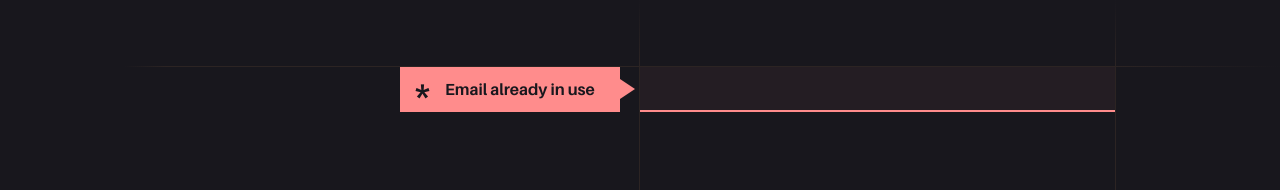
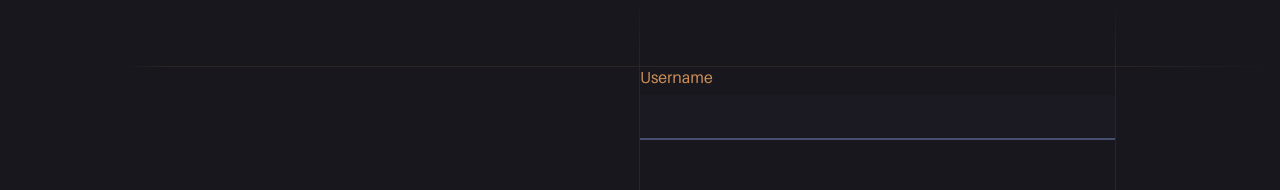
Before and after one commit to lnfrative/project-react, a React app: page / in a window 1280 px wide. Shown: the top 190 px of the page. Built offline with nearby package versions, Linux system fonts and the light colour scheme.

Commit message:
InputLabel component

```diff
--- /dev/null
+++ b/src/components/InputLabel/index.tsx
@@ -0,0 +1,23 @@
+// region import
+import React from 'react'
+
+// utilities
+import { InputLabelProps } from '@/utilities/interfaces'
+
+// components
+import { Input } from '@/components'
+
+// style
+import styles from './style.css'
+// endregion
+
+function InputLabel(props: InputLabelProps) {
+  return (
+    <div className={styles.container}>
+      <div className={styles.title}>{props.title}</div>
+      <Input {...props.inputProps} />
+    </div>
+  )
+}
+
+export default InputLabel
--- /dev/null
+++ b/src/components/InputLabel/style.css
@@ -0,0 +1,13 @@
+@import url('../../css/variables.css');
+
+.container {
+  display: flex;
+  flex-direction: column;
+  gap: var(--space-xs);
+}
+
+.title {
+  font-family: var(--font-primaty);
+  font-size: var(--font-size-xs);
+  color: var(--color-quaternary);
+}
--- a/src/components/index.js
+++ b/src/components/index.js
@@ -2,3 +2,4 @@ export { default as Header } from './Header'
 export { default as Layout } from './Layout'
 export { default as GridForm } from './GridForm'
 export { default as Input } from './Input'
+export { default as InputLabel } from './InputLabel'
--- a/src/utilities/interfaces/index.js
+++ b/src/utilities/interfaces/index.js
@@ -1 +1,3 @@
 export { default as Error } from './Error'
+export { default as InputProps } from './InputProps'
+export { default as InputLabelProps } from './InputLabelProps'
--- a/src/views/Home/index.js
+++ b/src/views/Home/index.js
@@ -2,7 +2,7 @@
 import React from 'react'
 
 // components
-import { GridForm, Input } from '@/components'
+import { GridForm, InputLabel } from '@/components'
 
 // styles
 import styles from './styles.css'
@@ -10,13 +10,7 @@ import styles from './styles.css'
 
 const Home = () => (
   <GridForm className={styles.container}>
-    <Input
-      error={{ data: { message: 'Email already in use' }, sign: '*' }}
-      InputHTMLAttributes={{
-        name: 'test',
-        id: 'test',
-      }}
-    />
+    <InputLabel title="Username" />
   </GridForm>
 )
 
```
Also changed, not shown: src/components/Input/index.tsx (+3 -6 lines), src/utilities/interfaces/InputLabelProps/index.ts (added, +7 -0 lines), src/utilities/interfaces/InputProps/index.ts (added, +9 -0 lines).
